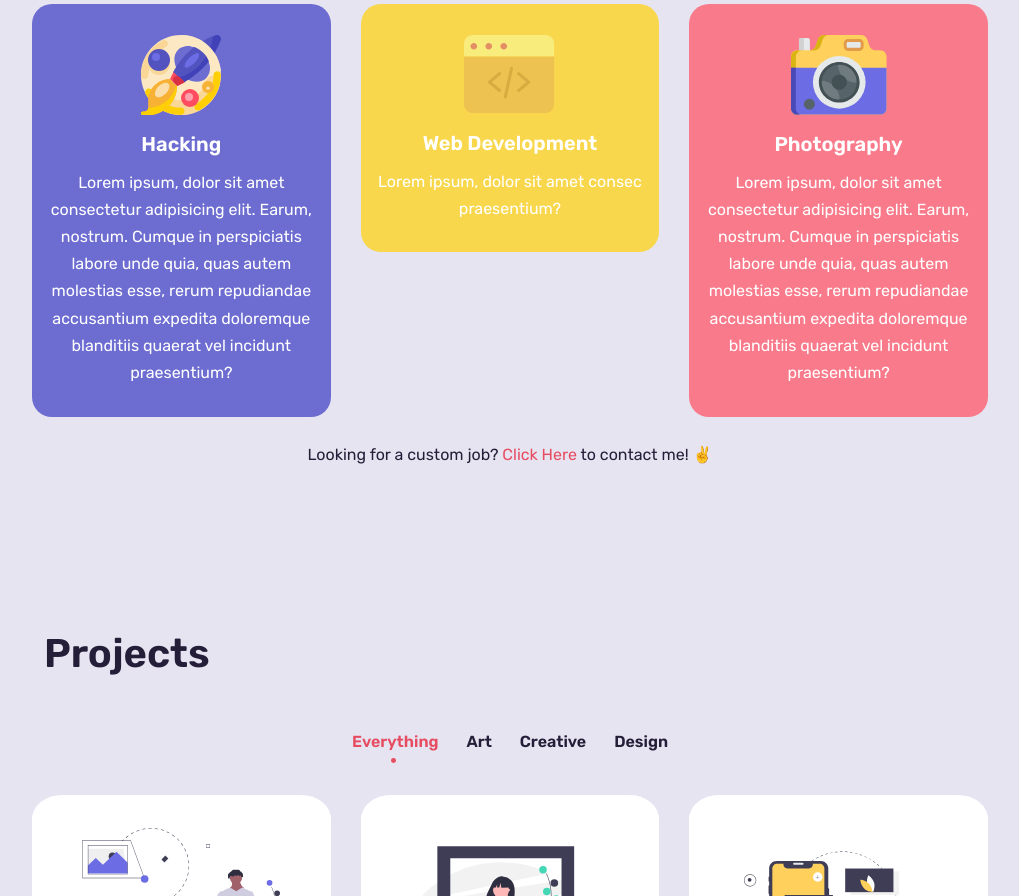
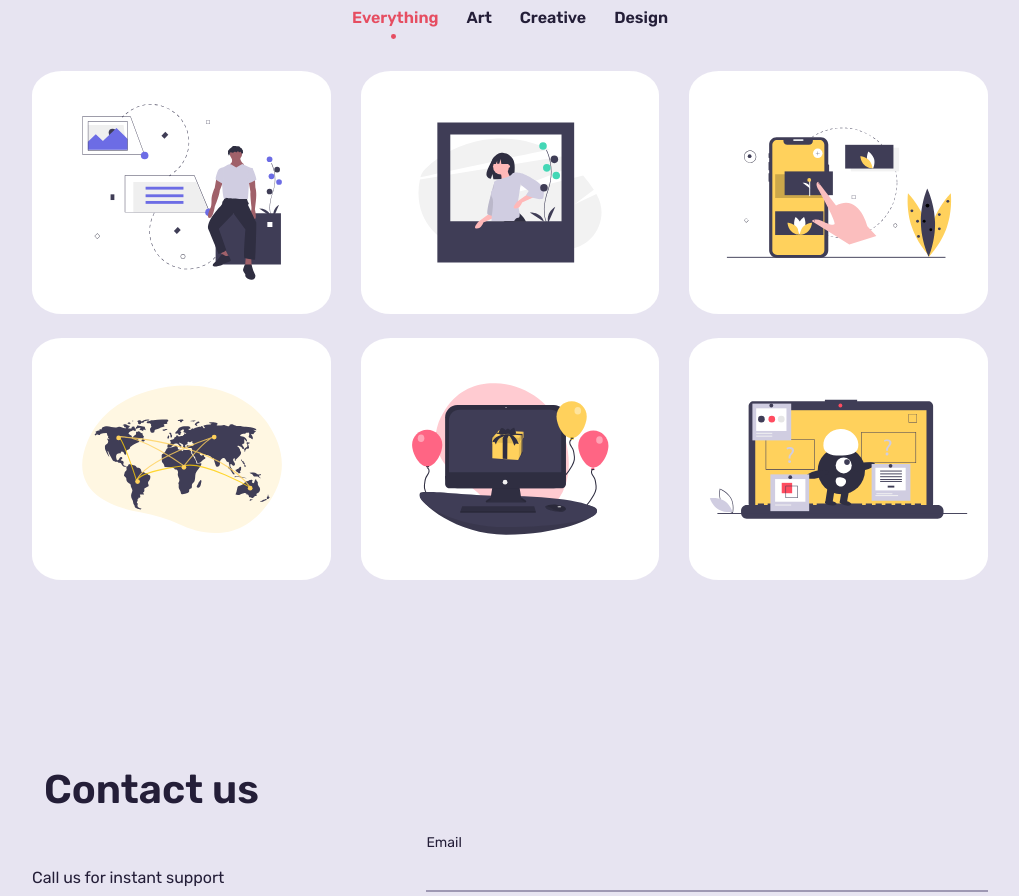
Before and after one commit to venu1591/shivendrakc.github.io, a plain HTML site: page index.html in a window 1280 px wide. Shown: the part 1608-2504 px from the top of the page, without its empty margins (130-1149 px from the left). Drawn offline with nearby package versions, Linux system fonts and the light colour scheme.

Commit message:
removed skills/hobbies section

```diff
--- a/assets/Index.css
+++ b/assets/Index.css
@@ -404,7 +404,7 @@ h3{
     font-size: var(--h2-font-size);
     color: var(--col_grey);
 }
-/*Services*/
+/*Services*/ /*
 .services .service-item{
     flex: 0 0 33.33%;
     max-width: 33.33%;
@@ -435,7 +435,7 @@ h3{
 }
 .text a{
     color: var(--col_primary);
-}
+} */
 /*Portfolio*/
 .portfolio .portfolio-filter{
     flex: 0 0 100%;
@@ -610,14 +610,14 @@ h3{
     height: 100%;
     padding: 1rem 1rem 1rem 0;
     background: none;
-    color: #fff;
+    color: var(--col_dark);
     outline: none;
     border: none;
     z-index: 1;
 }
 .contact-label{
     position: absolute;
-    top: .40rem;
+    top: -.8rem;
     width: 100%;
     font-size: var(--small-font-size);
     transition: .3s;
@@ -629,7 +629,7 @@ h3{
     resize: none;
 }
 .contact-input:focus + .contact-label{
-    top: -.75rem;
+    font-size: 18px;
     left: 0;
     z-index: 10;
     color: var(--col_primary)
--- a/index.html
+++ b/index.html
@@ -30,9 +30,9 @@
                     <li class="nav-item">
                         <a href="#about" class="nav-link">About Me</a>
                     </li>
-                    <li class="nav-item">
+                    <!-- <li class="nav-item">
                         <a href="#services" class="nav-link">Skills</a>
-                    </li>
+                    </li> -->
                    <!-- <li class="nav-item">
                         <a href="#experience" class="nav-link">Experience</a>
                     </li>
@@ -189,34 +189,30 @@
                 </div>
             </div>
         </section>
-        <!--Services-->
+        <!--Services--> <!--
         <section class="services section" id="services">
             <div class="container">
-                <!--section title-->
                 <h2 class="section-title padd-15">Hobbies</h2>
                 <div class="row">
-                    <!--Services item-->
                     <div class="service-item padd-15">
                         <div class="service-item-inner" style="background: rgb(108, 108, 209);">
                             <img src="assets/images/service-1.svg" alt="">
                             <h3>Hacking</h3>
-                            <p>Lorem ipsum, dolor sit amet consectetur adipisicing elit. Earum, nostrum. Cumque in perspiciatis labore unde quia, quas autem molestias esse, rerum repudiandae accusantium expedita doloremque blanditiis quaerat vel incidunt praesentium?</p>
+                            <p>I am very much interested in hacking as much it facinates me I am still trying to grab all the new techniques. I have my fair share of knowledge in web app pentesting</p>
                         </div>
                     </div>
-                    <!--Services item-->
                     <div class="service-item padd-15">
                         <div class="service-item-inner" style="background: rgb(249, 215, 76);">
                             <img src="assets/images/service-2.svg" alt="">
                             <h3>Web Development</h3>
-                            <p>Lorem ipsum, dolor sit amet consec praesentium?</p>
+                            <p>While trying to get into hacking i started learning basics and in the process without even knowing I learned a lot about web development. Today I have my fair share of expertise in both backend and frontend.</p>
                         </div>
                     </div>
-                    <!--Services item-->
                     <div class="service-item padd-15">
                         <div class="service-item-inner" style="background: rgb(249, 123, 139);">
                             <img src="assets/images/service-3.svg" alt="">
                             <h3>Photography</h3>
-                            <p>Lorem ipsum, dolor sit amet consectetur adipisicing elit. Earum, nostrum. Cumque in perspiciatis labore unde quia, quas autem molestias esse, rerum repudiandae accusantium expedita doloremque blanditiis quaerat vel incidunt praesentium?</p>
+                            <p>Besides computers Photography is one thing I love to do as I find it a very creative way to spend my time. I have taken some really great photos which you can enjoy in gallery section.</p>
                         </div>
                     </div>
                 </div>
@@ -224,7 +220,7 @@
                     <p>Looking for a custom job? <a href="#">Click Here</a> to contact me! ✌</p>
                 </div>
             </div>
-        </section>
+        </section> -->
         <!--Portfolio-->
         <section class="portfolio section" id="portfolio">
             <div class="container">
```
Also changed, not shown: assets/images/hack.png, assets/images/hack.webp (added).
